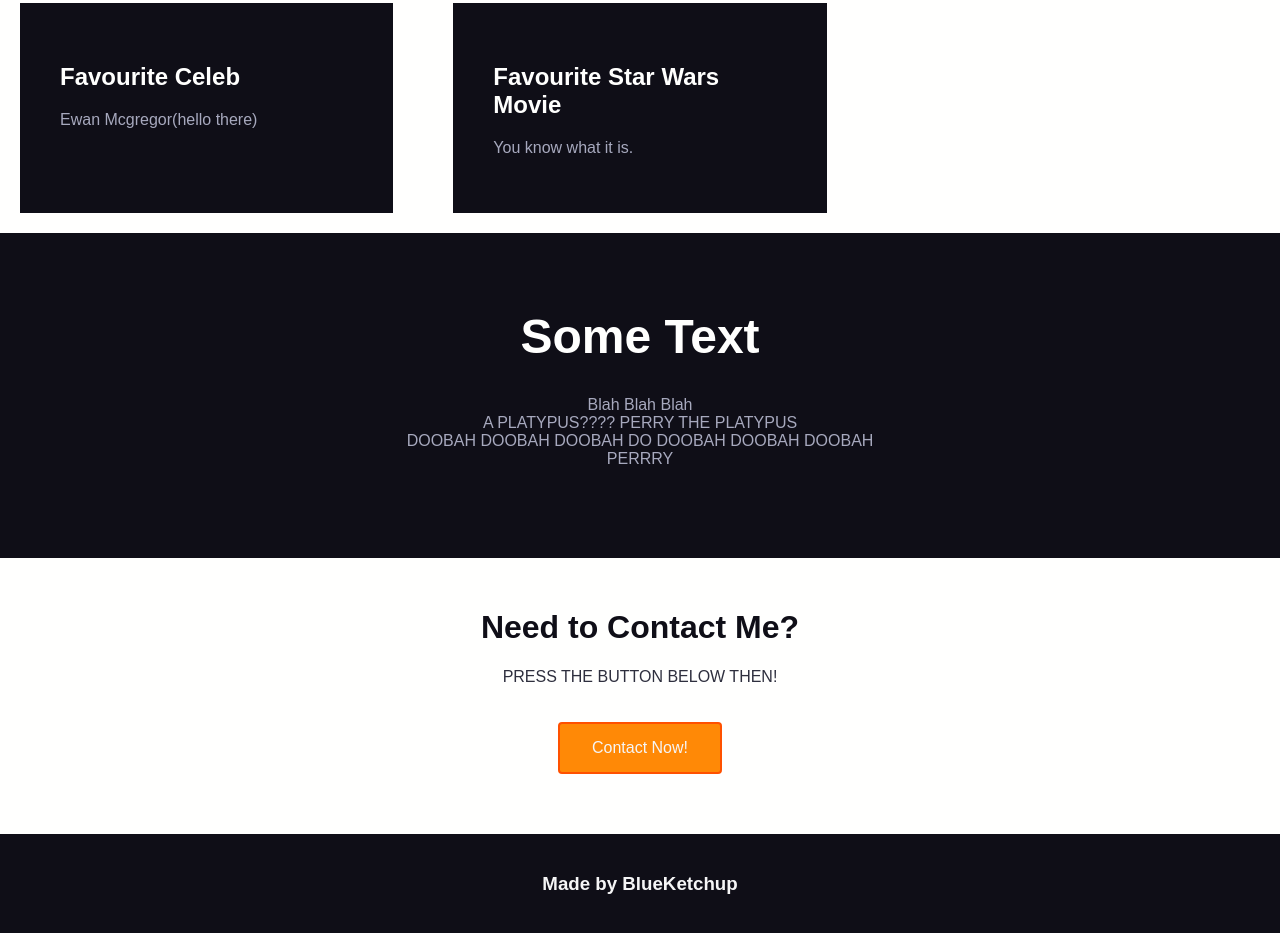
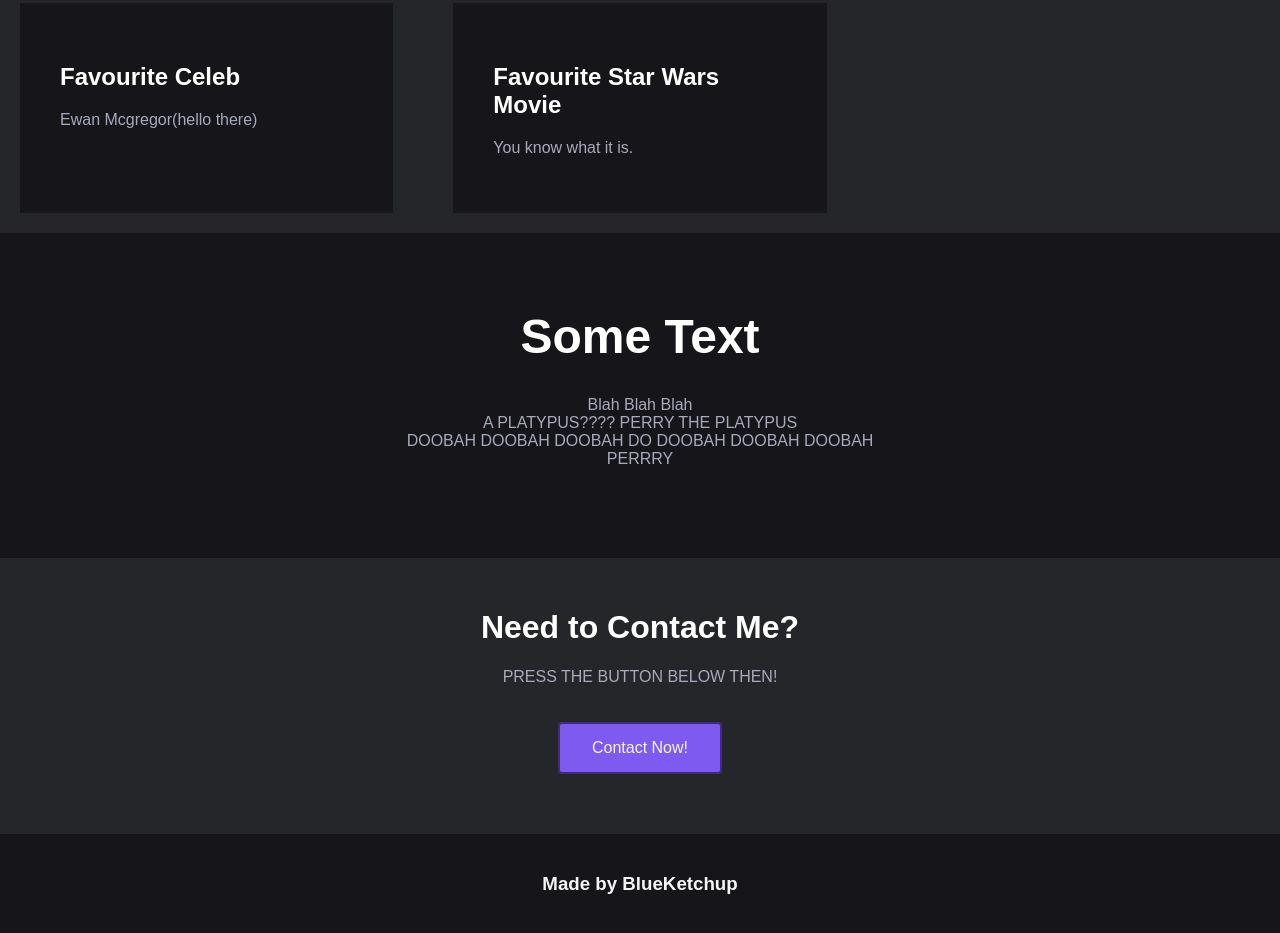
Before and after one commit to BlueKetchup07/DumbWebsite, a plain HTML site: page index.html in a window 1280 px wide. Shown: the part 710-1643 px from the top of the page. Drawn offline with Linux system fonts and the light colour scheme; a web font is replaced by a local one.

Commit message:
NEW THEME

```diff
--- a/style.css
+++ b/style.css
@@ -1,7 +1,7 @@
 body {
     font-family: Arial, Helvetica, sans-serif;
     margin: 0 auto;
-    background: #0f0e17;
+    background: #16161a;
 }
 
 .zone {
@@ -103,7 +103,7 @@ a {
 }
 
 .container {
-    background-color: #0f0e17;
+    background-color: #16161a;
     display: flex;
     height: fit-content;
     width: 100%;
@@ -111,12 +111,12 @@ a {
 }
 
 .whitecontainer {
-    background: #fffffe;
+    background: #242629;
     width: auto;
 }
 
 .box {
-    background-color: #0f0e17;
+    background-color: #16161a;
     padding-top: 40px;
     padding-bottom: 40px;
     padding-left: 40px;
@@ -139,7 +139,7 @@ a {
 }
 
 .box:hover{
-    background: #2e2f3e;
+    background: #575766;
 }
 
 .our-team {
@@ -162,11 +162,11 @@ a {
 }
 
 .contact > h1{
-    color: #0f0e17;
+    color: #fffffe;
 }
 
 .contact > p {
-    color: #2e2f3e;
+    color: #a7a9be;
     padding-bottom: 20px;
 }
 
@@ -182,9 +182,9 @@ footer > h3 {
 }
 
 .contact-button {
-    background-color: #ff8906;
+    background-color: #7f5af0;
     color: #f5f5f6;
-    border: 2px solid rgb(255, 81, 0);
+    border: 2px solid #402d79;
     padding: 15px 32px;
     text-align: center;
     text-decoration: none;
@@ -194,5 +194,5 @@ footer > h3 {
 }
 
 .contact-button:hover{
-    background-color: rgb(255, 81, 0);
+    background-color: #402d79;
 }
```
